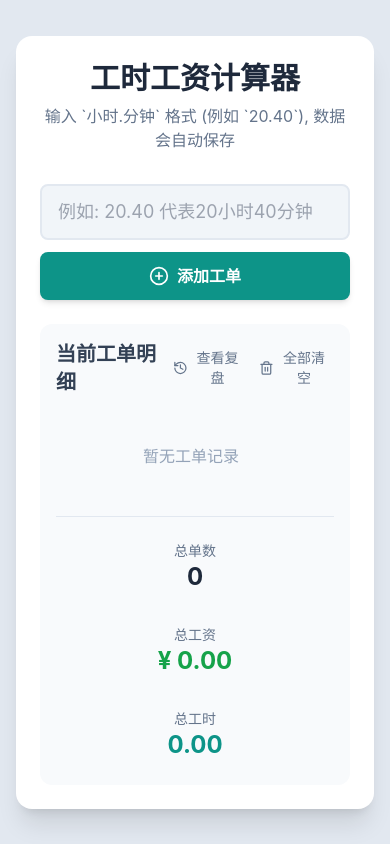
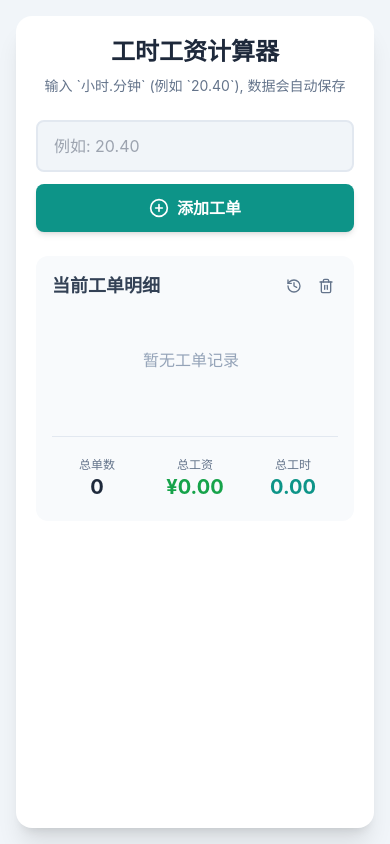
Before and after one commit to SuYan-re/-.SuHaiBin, a plain HTML site: page index.html in a window 390 px wide. Drawn offline with nearby package versions, Linux system fonts and the light colour scheme.

Commit message:
Update index.html

```diff
--- a/index.html
+++ b/index.html
@@ -47,19 +47,19 @@
         }
     </style>
 </head>
-<body class="bg-slate-200 flex items-center justify-center min-h-screen p-4">
-
-    <div class="w-full max-w-2xl bg-white rounded-2xl shadow-xl p-6 md:p-8 transform transition-all duration-500">
+<body class="bg-slate-100">
+    <div class="container mx-auto p-4 min-h-screen flex flex-col">
+        <div class="w-full max-w-2xl mx-auto bg-white rounded-2xl shadow-xl p-5 sm:p-6 md:p-8 flex-grow">
 
             <!-- 标题区域 -->
-        <div class="text-center mb-8">
-            <h1 class="text-3xl font-bold text-slate-800">工时工资计算器</h1>
-            <p class="text-slate-500 mt-2">输入 `小时.分钟` 格式 (例如 `20.40`), 数据会自动保存</p>
+            <div class="text-center mb-6">
+                <h1 class="text-2xl sm:text-3xl font-bold text-slate-800">工时工资计算器</h1>
+                <p class="text-slate-500 mt-2 text-sm sm:text-base">输入 `小时.分钟` (例如 `20.40`), 数据会自动保存</p>
             </div>
 
             <!-- 输入区域 -->
             <div class="flex flex-col sm:flex-row gap-3 mb-6">
-            <input type="text" id="timeInput" placeholder="例如: 20.40 代表20小时40分钟" class="flex-grow w-full px-4 py-3 text-lg bg-slate-100 border-2 border-slate-200 rounded-lg focus:ring-2 focus:ring-teal-500 focus:border-teal-500 transition duration-200" onkeyup="handleKeyPress(event)">
+                <input type="text" id="timeInput" placeholder="例如: 20.40" class="flex-grow w-full px-4 py-3 text-base sm:text-lg bg-slate-100 border-2 border-slate-200 rounded-lg focus:ring-2 focus:ring-teal-500 focus:border-teal-500 transition duration-200" onkeyup="handleKeyPress(event)">
                 <button onclick="addOrder()" class="w-full sm:w-auto bg-teal-600 text-white font-semibold px-6 py-3 rounded-lg hover:bg-teal-700 active:bg-teal-800 transition-transform transform active:scale-95 btn-focus-ring flex items-center justify-center gap-2 shadow-md hover:shadow-lg">
                     <i data-lucide="plus-circle" class="w-5 h-5"></i>
                     <span>添加工单</span>
@@ -67,49 +67,50 @@
             </div>
 
             <!-- 主内容区域 -->
-        <div class="bg-slate-50 rounded-xl p-4 md:p-6">
+            <div class="bg-slate-50 rounded-xl p-4 sm:p-6 flex flex-col flex-grow">
                 <div class="flex justify-between items-center mb-4">
-                <h2 class="text-xl font-semibold text-slate-700">当前工单明细</h2>
+                    <h2 class="text-lg sm:text-xl font-semibold text-slate-700">当前工单明细</h2>
                     <div class="flex items-center gap-2">
                         <button onclick="openHistoryModal()" class="text-sm text-slate-500 hover:text-teal-600 font-medium flex items-center gap-1 transition-colors btn-focus-ring rounded-md p-1">
                             <i data-lucide="history" class="w-4 h-4"></i>
-                        <span>查看复盘</span>
+                            <span class="hidden sm:inline">查看复盘</span>
                         </button>
                         <button onclick="resetCalculator()" class="text-sm text-slate-500 hover:text-red-600 font-medium flex items-center gap-1 transition-colors btn-focus-ring rounded-md p-1">
                             <i data-lucide="trash-2" class="w-4 h-4"></i>
-                        <span>全部清空</span>
+                            <span class="hidden sm:inline">清空</span>
                         </button>
                     </div>
                 </div>
 
-            <div id="ordersListContainer" class="max-h-64 overflow-y-auto pr-2 space-y-2 mb-4 custom-scrollbar">
+                <div id="ordersListContainer" class="flex-grow overflow-y-auto pr-2 space-y-2 mb-4 custom-scrollbar">
                     <p id="emptyState" class="text-center text-slate-400 py-8">暂无工单记录</p>
                 </div>
 
                 <hr class="border-t border-slate-200 my-4">
 
-            <div class="grid grid-cols-1 md:grid-cols-3 gap-4 text-center md:text-left">
-                <div class="p-2">
-                    <p class="text-sm text-slate-500">总单数</p>
-                    <p id="totalOrders" class="text-2xl font-bold text-slate-800">0</p>
+                <div class="grid grid-cols-3 gap-2 text-center">
+                    <div class="p-1">
+                        <p class="text-xs sm:text-sm text-slate-500">总单数</p>
+                        <p id="totalOrders" class="text-xl sm:text-2xl font-bold text-slate-800">0</p>
                     </div>
-                <div class="p-2">
-                    <p class="text-sm text-slate-500">总工资</p>
-                    <p id="totalWage" class="text-2xl font-bold text-green-600">¥ 0.00</p>
+                    <div class="p-1">
+                        <p class="text-xs sm:text-sm text-slate-500">总工资</p>
+                        <p id="totalWage" class="text-xl sm:text-2xl font-bold text-green-600">¥0.00</p>
                     </div>
-                <div class="p-2">
-                    <p class="text-sm text-slate-500">总工时</p>
-                    <p id="totalHours" class="text-2xl font-bold text-teal-600">0.00</p>
+                    <div class="p-1">
+                        <p class="text-xs sm:text-sm text-slate-500">总工时</p>
+                        <p id="totalHours" class="text-xl sm:text-2xl font-bold text-teal-600">0.00</p>
                     </div>
                 </div>
             </div>
 
-        <div id="messageBox" class="fixed top-5 right-5 bg-red-500 text-white px-6 py-3 rounded-lg shadow-xl opacity-0 translate-y-[-20px] transition-all duration-300"></div>
+            <div id="messageBox" class="fixed top-5 left-1/2 -translate-x-1/2 w-11/12 max-w-sm bg-red-500 text-white px-6 py-3 rounded-lg shadow-xl opacity-0 translate-y-[-20px] transition-all duration-300 text-center z-50"></div>
+        </div>
     </div>
 
     <!-- 历史复盘 Modal -->
-    <div id="historyModal" class="fixed inset-0 bg-black bg-opacity-50 flex items-center justify-center p-4 hidden transition-opacity duration-300">
-        <div class="bg-white rounded-xl shadow-2xl w-full max-w-xl max-h-[80vh] flex flex-col">
+    <div id="historyModal" class="fixed inset-0 bg-black bg-opacity-60 flex items-center justify-center p-4 hidden z-40">
+        <div class="bg-white rounded-xl shadow-2xl w-full max-w-xl max-h-[85vh] flex flex-col">
             <div class="flex justify-between items-center p-4 border-b">
                 <h3 class="text-lg font-semibold text-slate-800">历史工单复盘</h3>
                 <button onclick="closeHistoryModal()" class="text-slate-400 hover:text-slate-800 p-1 rounded-full transition-colors"><i data-lucide="x" class="w-6 h-6"></i></button>
@@ -153,9 +154,11 @@
          */
         function showMessage(message, isError = true) {
             messageBox.textContent = message;
-            messageBox.className = `fixed top-5 right-5 text-white px-6 py-3 rounded-lg shadow-xl transition-all duration-300 ${isError ? 'bg-red-500' : 'bg-green-500'}`;
+            messageBox.className = `fixed top-5 left-1/2 -translate-x-1/2 w-11/12 max-w-sm text-white px-6 py-3 rounded-lg shadow-xl transition-all duration-300 text-center z-50 ${isError ? 'bg-red-500' : 'bg-green-500'}`;
             messageBox.classList.remove('opacity-0', 'translate-y-[-20px]');
+            messageBox.classList.add('opacity-100', 'translate-y-0');
             setTimeout(() => {
+                messageBox.classList.remove('opacity-100', 'translate-y-0');
                 messageBox.classList.add('opacity-0', 'translate-y-[-20px]');
             }, 2500);
         }
@@ -235,10 +238,8 @@
             // 1. 更新工单列表
             ordersListContainer.innerHTML = '';
             if (orders.length === 0) {
-                ordersListContainer.appendChild(emptyState);
-                emptyState.style.display = 'block';
+                ordersListContainer.innerHTML = '<p id="emptyState" class="text-center text-slate-400 py-8">暂无工单记录</p>';
             } else {
-                emptyState.style.display = 'none';
                 orders.forEach((order, index) => {
                     const singleWage = order.decimalHours * WAGE_PER_HOUR;
                     const item = document.createElement('div');
@@ -247,7 +248,7 @@
                         <div class="flex items-center gap-3">
                             <span class="text-sm font-bold text-teal-700 bg-teal-100 rounded-full w-8 h-8 flex items-center justify-center flex-shrink-0">${index + 1}</span>
                             <div>
-                                <p class="font-semibold text-slate-800">${order.originalInput}</p>
+                                <p class="font-semibold text-slate-800 text-sm">${order.originalInput}</p>
                                 <p class="text-xs text-green-600">工资: ¥ ${singleWage.toFixed(2)}</p>
                             </div>
                         </div>
@@ -265,7 +266,7 @@
 
             totalHoursSpan.textContent = totalHours.toFixed(2);
             totalOrdersSpan.textContent = orders.length;
-            totalWageSpan.textContent = `¥ ${totalWage.toFixed(2)}`;
+            totalWageSpan.textContent = `¥${totalWage.toFixed(2)}`;
 
             lucide.createIcons();
         }
@@ -321,10 +322,10 @@
             const totalWage = totalHours * WAGE_PER_HOUR;
 
             let contentHTML = `
-                <div class="bg-slate-100 rounded-lg p-4 mb-4 grid grid-cols-3 gap-2 text-center">
+                <div class="bg-slate-100 rounded-lg p-3 mb-4 grid grid-cols-3 gap-2 text-center">
                     <div><p class="text-xs text-slate-500">单数</p><p class="font-bold text-slate-800">${filteredOrders.length}</p></div>
                     <div><p class="text-xs text-slate-500">总工时</p><p class="font-bold text-teal-600">${totalHours.toFixed(2)}</p></div>
-                    <div><p class="text-xs text-slate-500">总工资</p><p class="font-bold text-green-600">¥ ${totalWage.toFixed(2)}</p></div>
+                    <div><p class="text-xs text-slate-500">总工资</p><p class="font-bold text-green-600">¥${totalWage.toFixed(2)}</p></div>
                 </div>
                 <div class="space-y-2">
             `;
@@ -335,10 +336,10 @@
                 contentHTML += `
                     <div class="flex justify-between items-center bg-white p-2 rounded-md border">
                         <div>
-                            <p class="font-medium text-slate-700">${order.originalInput}</p>
+                            <p class="font-medium text-slate-700 text-sm">${order.originalInput}</p>
                             <p class="text-xs text-slate-400">${formattedDate}</p>
                         </div>
-                        <p class="text-sm text-green-600">¥ ${(order.decimalHours * WAGE_PER_HOUR).toFixed(2)}</p>
+                        <p class="text-sm text-green-600">¥${(order.decimalHours * WAGE_PER_HOUR).toFixed(2)}</p>
                     </div>
                 `;
             });
@@ -365,16 +366,18 @@
         #historyModal {
             opacity: 0;
             transition: opacity 0.3s ease-in-out;
+            pointer-events: none;
         }
         #historyModal:not(.hidden) {
             opacity: 1;
+            pointer-events: auto;
         }
         #historyModal > div {
-            transform: scale(0.95);
-            transition: transform 0.3s ease-in-out;
+            transform: scale(0.95) translateY(10px);
+            transition: transform 0.3s ease-out;
         }
         #historyModal:not(.hidden) > div {
-            transform: scale(1);
+            transform: scale(1) translateY(0);
         }
     </style>
 </body>
```
Lines whose indentation alone changed are shown as unchanged.
